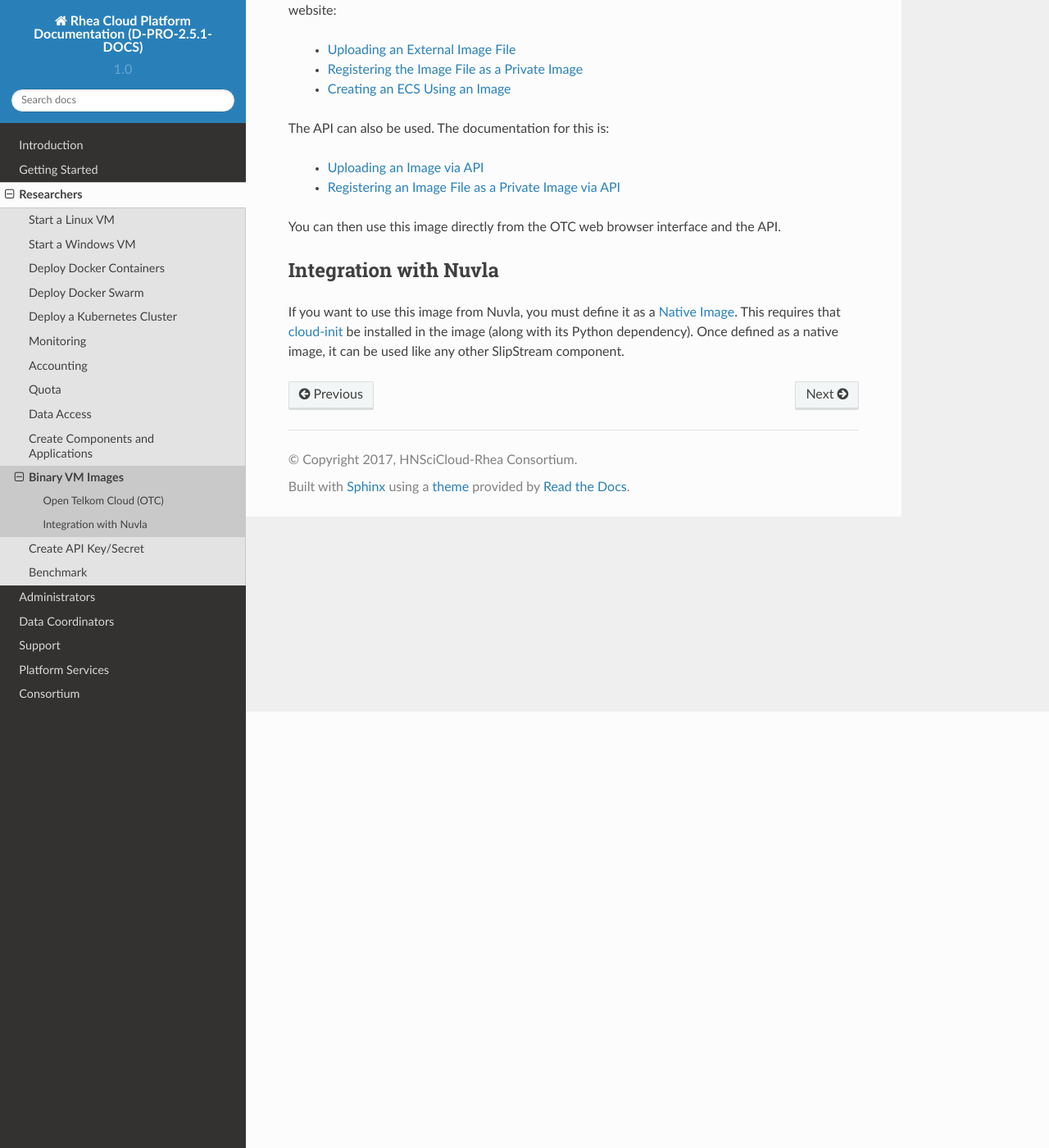
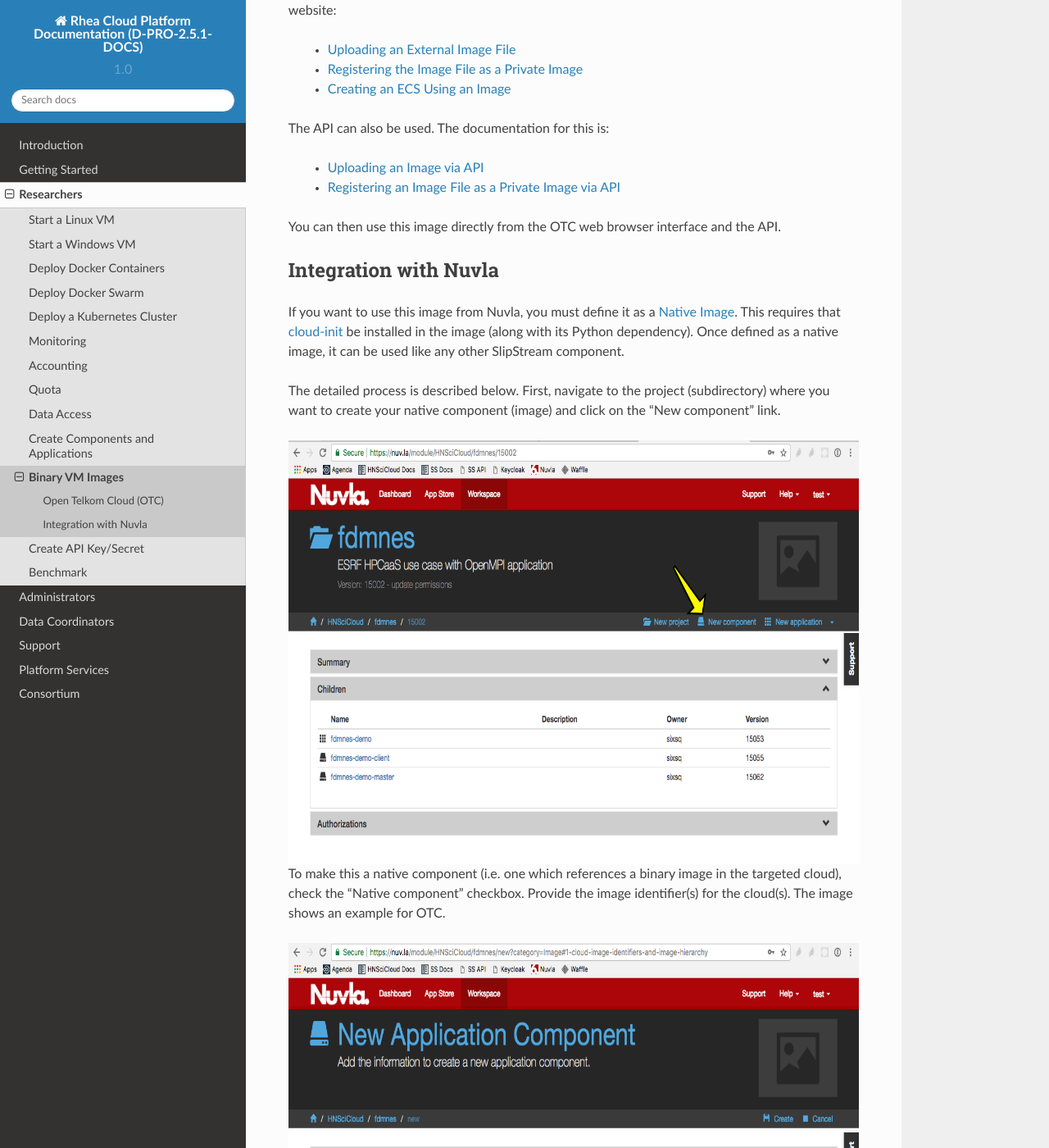
Before and after one commit to teamputtygen/hn-docs, a Sphinx documentation site: the page built from docs/researcher/binary-images.rst, in a window 1280 px wide and 1400 px high, scrolled down 532 px. Shown: the whole window at 82% size. Built offline with Sphinx 7.4.7 and the Read the Docs theme 2.0.0, drawn with Linux system fonts in a browser that asks for light colours; some of the changed text lies outside the part shown.

Commit message:
add information about native components

```diff
--- a/docs/researcher/binary-images.rst
+++ b/docs/researcher/binary-images.rst
@@ -2,11 +2,17 @@
 Binary VM Images
 ================
 
-Uploading of binary VM images is strongly discouraged.  Instead, use of the
-Nuvla features for creating `portable recipes`_ (optionally with the
-`build feature`_) or the use of containers are preferred solutions.
+Uploading of binary VM images is strongly discouraged.  Instead, use
+of the Nuvla features for creating `portable recipes`_ (optionally
+with the `build feature`_) or the use of containers are preferred
+solutions.
 
-.. note:: From experience, **native base images provided by cloud providers are optimised for their cloud**. They tend to boot faster, are smaller and ultimately are more performant.  Custom binary images tend to under perform compared to native images, and generally require adjustments, which can be time consuming.
+.. note:: From experience, **native base images provided by cloud
+          providers are optimised for their cloud**. They tend to boot
+          faster, are smaller and ultimately are more performant.
+          Custom binary images tend to under perform compared to
+          native images, and generally require adjustments, which can
+          be time consuming.
 
 Open Telkom Cloud (OTC)
 -----------------------
@@ -40,6 +46,50 @@ If you want to use this image from Nuvla, you must define it as a
 image (along with its Python dependency). Once defined as a native
 image, it can be used like any other SlipStream component.
 
+The detailed process is described below.  First, navigate to the
+project (subdirectory) where you want to create your native component
+(image) and click on the "New component" link.
+
+.. image:: ../images/binary-image-new-component.png
+           :scale: 75 %
+           :align: center
+           :alt: Create New Native Component
+
+To make this a native component (i.e. one which references a binary
+image in the targeted cloud), check the "Native component" checkbox.
+Provide the image identifier(s) for the cloud(s). The image shows an
+example for OTC.
+
+.. image:: ../images/binary-image-cloud-image-id.png
+           :scale: 75 %
+           :align: center
+           :alt: Configure Cloud Image ID
+
+.. image:: ../images/binary-image-cloud-image-id-otc.png
+           :scale: 75 %
+           :align: center
+           :alt: Configure Cloud Image ID for OTC
+
+You will also want to configure the image's operating system details
+and the minimum resources required for the image.
+
+.. image:: ../images/binary-image-os-details.png
+           :scale: 75 %
+           :align: center
+           :alt: Configure Cloud Image OS Details
+
+.. image:: ../images/binary-image-minimum-resources.png
+           :scale: 75 %
+           :align: center
+           :alt: Configure Cloud Image Required Resources
+
+As mentioned previously, the image must use `cloud-init`_ for the
+contextualization.  In addition, it must also have a compatible
+version (v2.6+, not v3.x) of python installed.  Some other
+requirements for the images can be found in a `VMware binary image`_
+KnowledgeBase article.  The article targets VMware, but the
+requirements are more general.
+
 
 .. _`portable recipes`: http://ssdocs.sixsq.com/en/latest/tutorials/ss/images.html
 
@@ -48,3 +98,5 @@ image, it can be used like any other SlipStream component.
 .. _`Native Image`: http://ssdocs.sixsq.com/en/latest/tutorials/ss/images.html#native-images
 
 .. _cloud-init: https://cloud-init.io
+
+.. _`VMware binary image`: https://support.sixsq.com/solution/articles/5000632694-requirements-for-integrating-vmware-vcloud-with-slipstream
```
Also changed, not shown: docs/images/binary-image-cloud-image-id-otc.png (added), docs/images/binary-image-cloud-image-id.png (added), docs/images/binary-image-minimum-resources.png (added), docs/images/binary-image-new-component.png (added), docs/images/binary-image-os-details.png (added).
